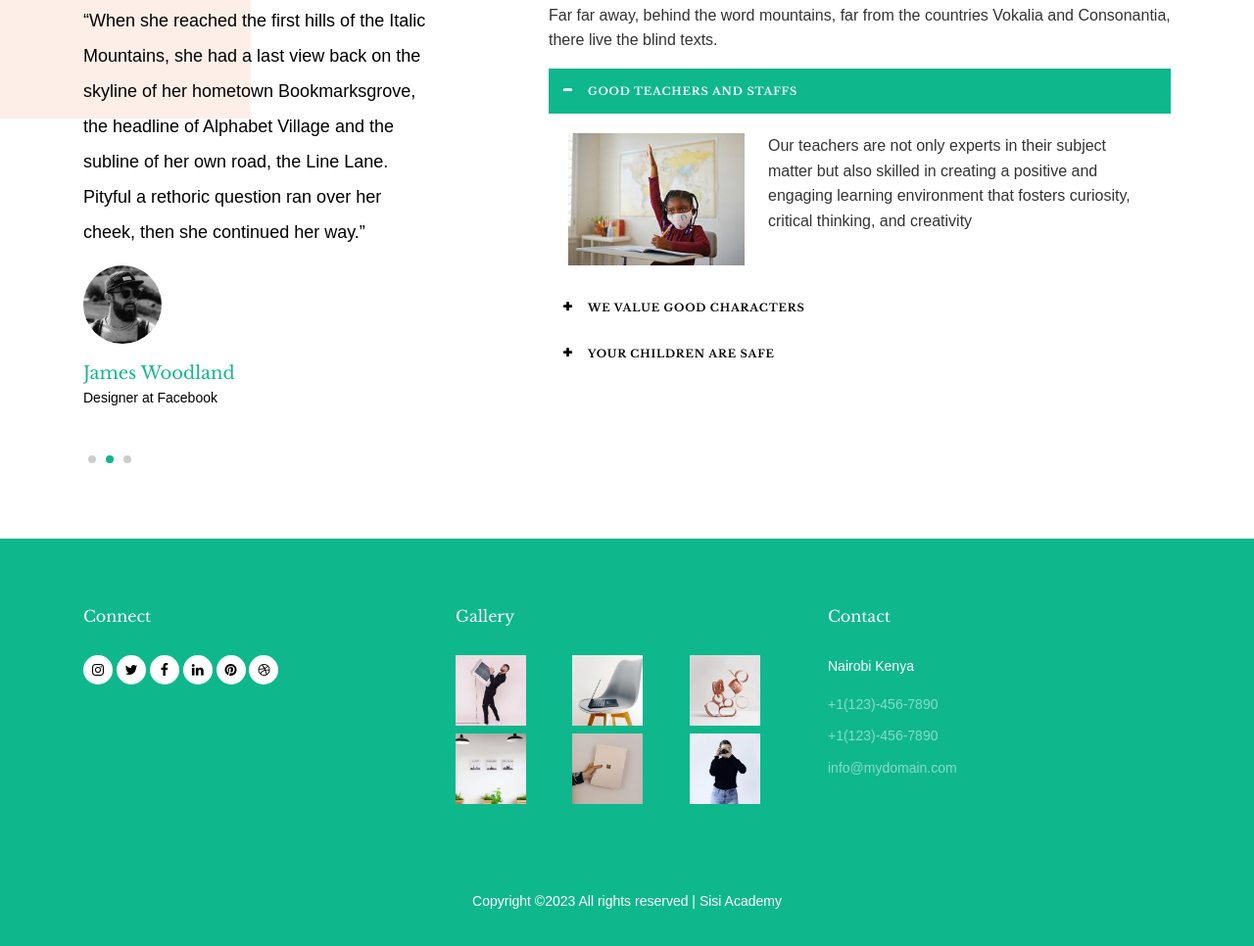
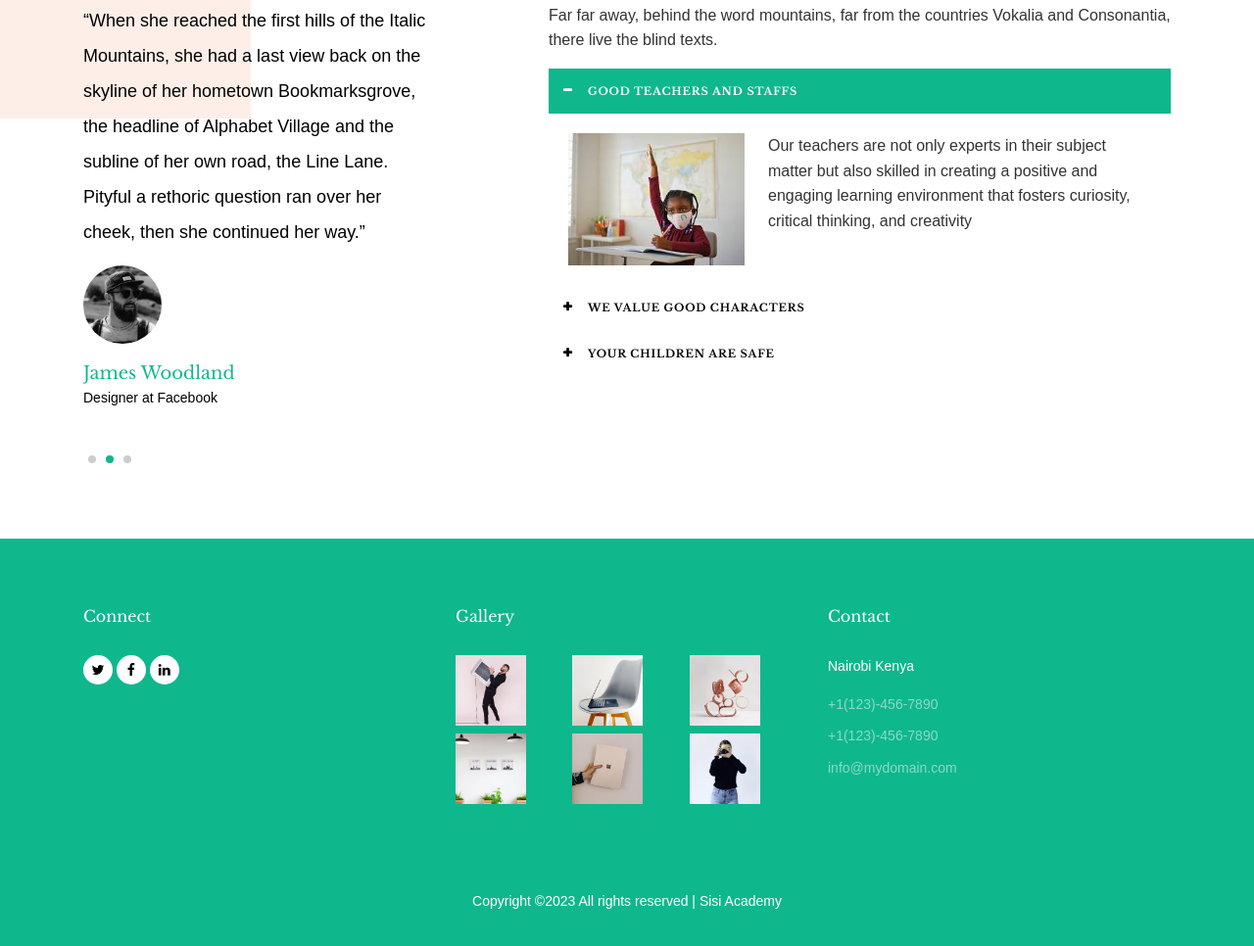
Before and after one commit to datawisepro/sisi_academy_ui, a website: page index.html in a window 1280 px wide. Shown: the part 5571-6537 px from the top of the page at 98% size. Drawn offline with nearby package versions, Linux system fonts and the light colour scheme; files whose address does not match are found by name; a web font is replaced by a local one.

Commit message:
remove some social

```diff
--- a/index.html
+++ b/index.html
@@ -498,12 +498,10 @@
           <div class="widget">
             <h3>Connect</h3>
             <ul class="list-unstyled social">
-              <li><a href="#"><span class="icon-instagram"></span></a></li>
               <li><a href="#"><span class="icon-twitter"></span></a></li>
               <li><a href="#"><span class="icon-facebook"></span></a></li>
               <li><a href="#"><span class="icon-linkedin"></span></a></li>
-              <li><a href="#"><span class="icon-pinterest"></span></a></li>
-              <li><a href="#"><span class="icon-dribbble"></span></a></li>
+
             </ul>
           </div> <!-- /.widget -->
         </div> <!-- /.col-lg-3 -->
```
